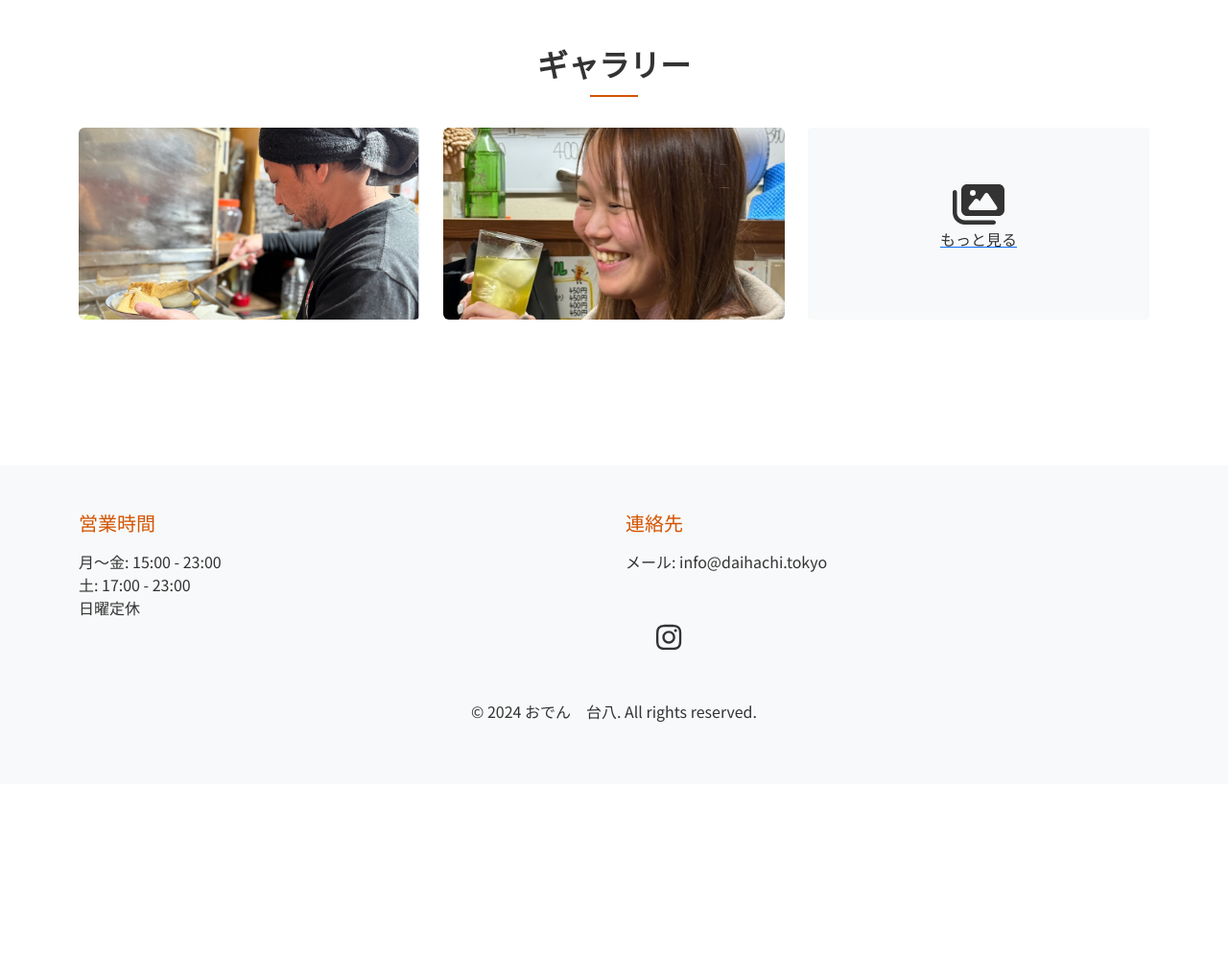
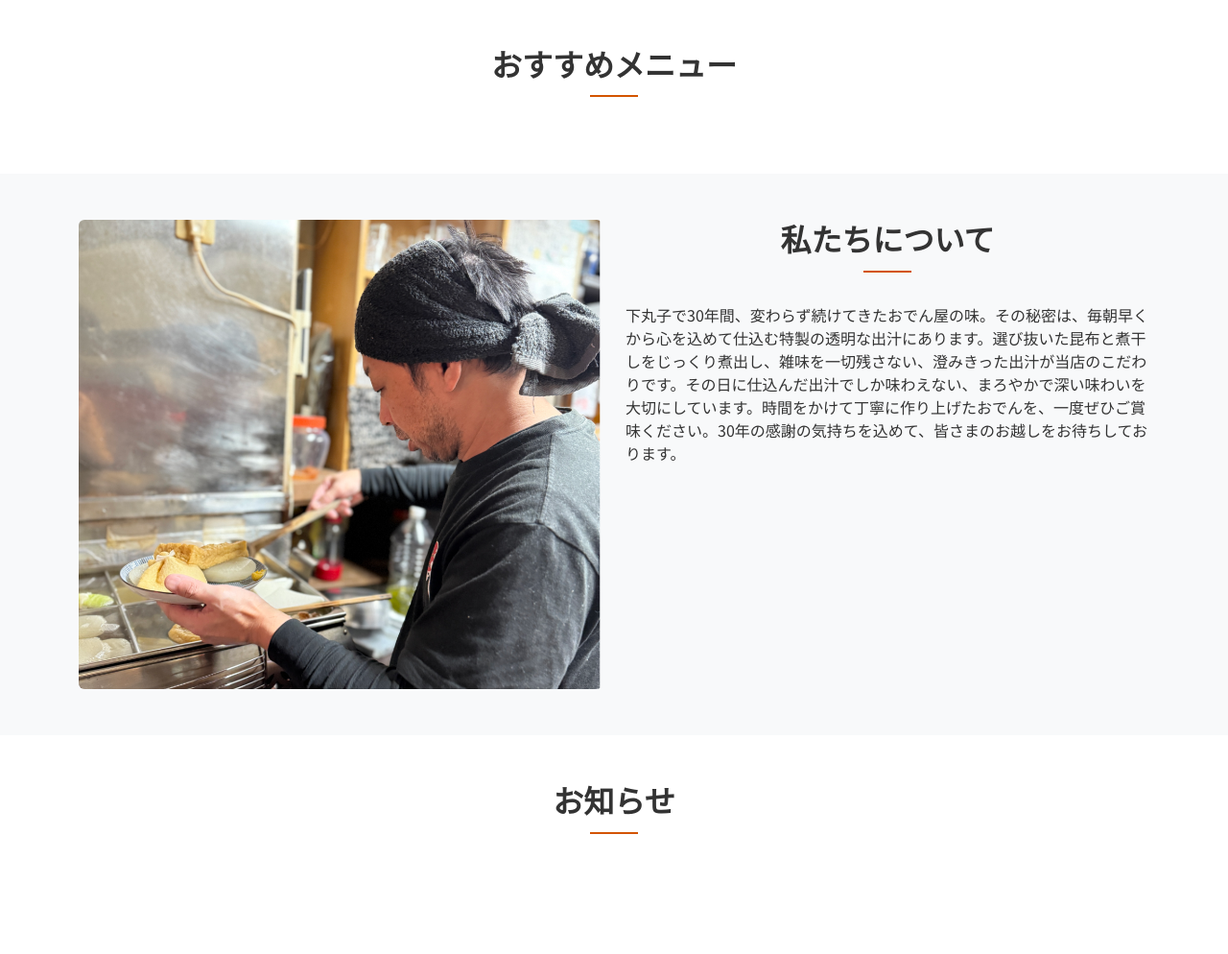
Before and after one commit to shotarok-xx/daihachi, a Flask app: page / in a window 1280 px wide. Shown: the part 587-1581 px from the top of the page at 96% size. Before the commit the page ends 1339 px from the top, so only its background shows below. Run offline with Flask 3, Linux system fonts and the light colour scheme.

Commit message:
Restored to '66ed103598ea82ebf30ab379f2a828f399a1131c'
Replit-Restored-To:66ed103598ea82ebf30ab379f2a828f399a1131c

```diff
--- a/templates/home.html
+++ b/templates/home.html
@@ -1,7 +1,7 @@
 {% extends "base.html" %}
 
 {% block content %}
-<div class="hero-section" style="background-image: url('{{ url_for('static', filename='images/cooking1.png') }}')">
+<div class="hero-section" style="background-image: url('https://images.unsplash.com/photo-1470256699805-a29e1b58598a')">
     <div class="container">
         <div class="hero-content">
             <h1>伝統の味 おでん屋</h1>
@@ -10,27 +10,88 @@
     </div>
 </div>
 
+<section class="featured-items py-5">
+    <div class="container">
+        <h2 class="section-title">おすすめメニュー</h2>
+        <div class="row">
+            {% for item in featured_items %}
+            <div class="col-md-3 mb-4">
+                <div class="card">
+                    <img src="{{ url_for('static', filename='images/oden.jpg') }}" class="card-img-top" alt="{{ item.name }}">
+                    <div class="card-body">
+                        <h5 class="card-title">{{ item.name }}</h5>
+                        <p class="card-text">{{ item.description }}</p>
+                        <p class="price">{{ item.price|int }}円</p>
+                    </div>
+                </div>
+            </div>
+            {% endfor %}
+        </div>
+    </div>
+</section>
+
+<section class="about-section py-5 bg-light">
+    <div class="container">
+        <div class="row">
+            <div class="col-md-6">
+                <img src="{{ url_for('static', filename='images/about.png') }}" class="img-fluid rounded" alt="おでんを調理する様子">
+            </div>
+            <div class="col-md-6">
+                <h2 class="section-title">私たちについて</h2>
+                <p>下丸子で30年間、変わらず続けてきたおでん屋の味。その秘密は、毎朝早くから心を込めて仕込む特製の透明な出汁にあります。選び抜いた昆布と煮干しをじっくり煮出し、雑味を一切残さない、澄みきった出汁が当店のこだわりです。その日に仕込んだ出汁でしか味わえない、まろやかで深い味わいを大切にしています。時間をかけて丁寧に作り上げたおでんを、一度ぜひご賞味ください。30年の感謝の気持ちを込めて、皆さまのお越しをお待ちしております。</p>
+            </div>
+        </div>
+    </div>
+</section>
+
+<section class="news-section py-5">
+    <div class="container">
+        <h2 class="section-title">お知らせ</h2>
+        <div class="row">
+            {% for post in latest_news %}
+            <div class="col-md-4 mb-4">
+                <div class="card">
+                    <div class="card-body">
+                        <h5 class="card-title">{{ post.title }}</h5>
+                        <p class="card-text">{{ post.content[:100] }}...</p>
+                        <p class="text-muted">{{ post.date.strftime('%Y年%m月%d日') }}</p>
+                    </div>
+                </div>
+            </div>
+            {% endfor %}
+        </div>
+    </div>
+</section>
+
 <section class="gallery-preview py-5">
     <div class="container">
         <h2 class="section-title">ギャラリー</h2>
         <div class="row">
-            <div class="col-md-4 mb-4">
+            <div class="col-md-3 mb-4">
                 <a href="{{ url_for('gallery') }}" class="gallery-thumbnail">
-                    <img src="{{ url_for('static', filename='images/cooking1.png') }}" class="img-fluid rounded" alt="料理風景">
+                    <img src="{{ url_for('static', filename='images/about.png') }}" class="img-fluid rounded" alt="料理風景">
                     <div class="gallery-caption">
                         <p>料理風景</p>
                     </div>
                 </a>
             </div>
-            <div class="col-md-4 mb-4">
+            <div class="col-md-3 mb-4">
                 <a href="{{ url_for('gallery') }}" class="gallery-thumbnail">
-                    <img src="{{ url_for('static', filename='images/cooking3.png') }}" class="img-fluid rounded" alt="店内写真">
+                    <img src="{{ url_for('static', filename='images/oden.jpg') }}" class="img-fluid rounded" alt="おでんの具材">
                     <div class="gallery-caption">
-                        <p>店内写真</p>
+                        <p>おでんの具材</p>
                     </div>
                 </a>
             </div>
-            <div class="col-md-4 mb-4">
+            <div class="col-md-3 mb-4">
+                <a href="{{ url_for('gallery') }}" class="gallery-thumbnail">
+                    <img src="{{ url_for('static', filename='スクリーンショット 2024-12-15 21.48.37.png') }}" class="img-fluid rounded" alt="調理風景">
+                    <div class="gallery-caption">
+                        <p>調理風景</p>
+                    </div>
+                </a>
+            </div>
+            <div class="col-md-3 mb-4">
                 <a href="{{ url_for('gallery') }}" class="gallery-thumbnail text-center">
                     <div class="more-photos">
                         <i class="fas fa-images fa-3x"></i>
```
Also changed, not shown: templates/gallery.html (+11 -35 lines), attached_assets/スクリーンショット 2025-01-27 17.25.16.png (deleted), attached_assets/スクリーンショット 2025-01-27 17.29.23.png (deleted), static/images/cooking1.png (deleted), static/images/cooking2.png (deleted), static/images/cooking3.png (deleted).
